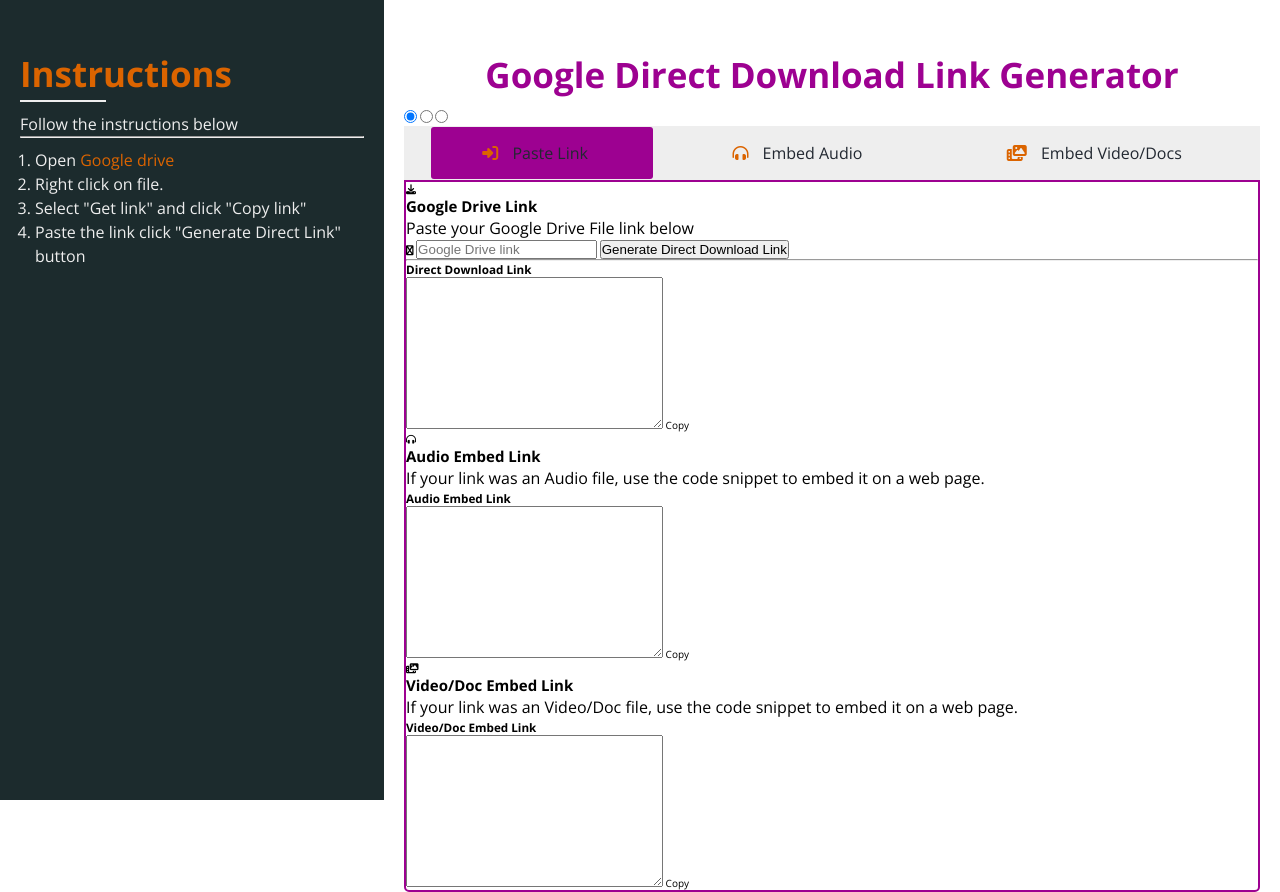
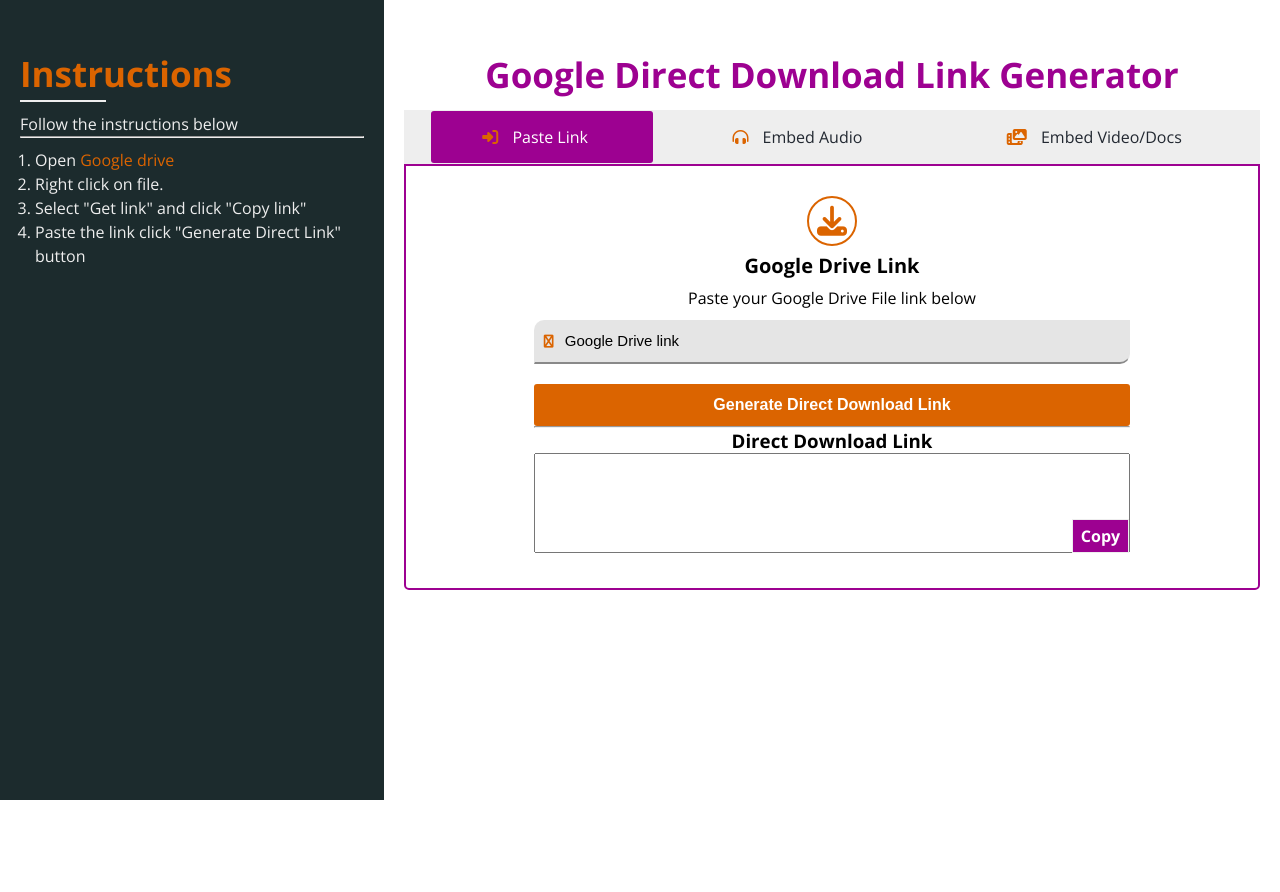
Before and after one commit to FelipeEnne/Google-Drive-Link-Generator, a plain HTML site: page index.html in a window 1280 px wide. After the commit the page ends 800 px from the top, so only its background shows below. Drawn offline with nearby package versions, Linux system fonts and the light colour scheme.

Commit message:
finshi styles

```diff
--- a/styles.css
+++ b/styles.css
@@ -103,7 +103,7 @@
 }
 
 main input[type=radio] {
-  //display: none;
+  display: none;
 }
 
 main nav {
@@ -114,7 +114,7 @@
   padding: 5px;
   position: relative;
   background-color: var(--grey);
-  z-index: -1;
+  z-index: 1;
 }
 
 main nav label {
@@ -151,3 +151,212 @@
 #reset:checked ~ nav .slide {
   left: 68%;
 }
+
+#login:checked ~ nav label.login,
+#register:checked ~ nav label.register,
+#reset:checked ~ nav label.reset {
+  color: white;
+}
+
+.content {
+  display: none;
+}
+
+#login:checked ~ section .content-link {
+  display: block;
+}
+
+#register:checked ~ section .content-audio {
+  display: block;
+}
+
+#reset:checked ~ section .content-video {
+  display: block;
+  transform: translateX(0);
+}
+
+section .content {
+  margin: 3rem auto;
+  text-align: center;
+}
+
+.content > i {
+  font-size: 3rem;
+  color: var(--color-sec);
+  border: 2px solid;
+  padding: .8rem;
+  border-radius: 5rem;
+}
+
+.content h2 {
+  font-size: 2rem;
+  line-height: 2;
+  padding: 0 1rem;
+  position: relative;
+}
+
+.content h2:before {
+  content: "";
+  position: absolute;
+  left: 28%;
+  top: 50%;
+  width: 2%;
+  height: 1px;
+  background-color: var(--color-dark-grey);
+  transform: translateY(-50%);
+}
+
+.content h2:after {
+  content: "";
+  position: absolute;
+  right: 28%;
+  top: 50%;
+  width: 2%;
+  height: 1px;
+  background-color: var(--color-dark-grey);
+  transform: translateY(-50%);
+}
+
+
+.content p {
+  padding-bottom: 1rem;
+}
+
+.content form {
+  width: 70%;
+  margin: 0 auto;
+  display: flex;
+  flex-direction: column;
+}
+
+.content form label {
+  position: relative;
+  margin: 0 auto;
+  width: 100%;
+}
+
+.content form label input {
+  display: block;
+  width: 100%;
+  padding: 1.3rem 3rem;
+  border: 1px solid transparent;
+  border-radius: 10px 0 10px 0;
+  border-bottom: 2px solid rgba(0,0,0,.4);
+  margin-bottom: 2rem;
+  background-color: rgba(0,0,0,.1);
+  outline: none;
+  color: var(--color-dark-grey);
+  transition: all .3s;
+}
+
+.content form label input:focus:invalid {
+  font-size: 1.6rem;
+  border-bottom: 2px solid var(--color-sec);
+}
+
+.content form label input:valid {
+  font-size: 1.6rem;
+  border-bottom: 2px solid green;
+  background-color: #E8F0FE;
+}
+.content form i {
+  position: absolute;
+  left: 1rem;
+  top: 1.5rem;
+  font-size: 1.3rem;
+  color: var(--color-sec);
+}
+
+::placeholder {
+  color: var(--color-dark-grey);
+  font-size: 1.5rem;
+}
+
+.embed-code {
+  font-size: 1.6rem;
+  position: relative;
+}
+
+.content form textarea {
+  width: 100%;
+  height: 10rem;
+  outline: none;
+  font-size: 1.6rem;
+  font-family: inherit;
+}
+
+
+.embed-code span {
+  position: absolute;
+  right: 1px;
+  bottom: 5px;
+  font-size: 1.6rem;
+  font-weight: bold;
+  color: #fff;
+  background-color: var(--color-primary);
+  padding: 5px 8px;
+  border: 1px solid #eee;
+  cursor: pointer;
+  transition: all .3s;
+}
+
+.embed-code span:hover {
+  font-size: 1.8rem;
+}
+
+.content .btn {
+  padding: 1.2rem;
+  font-size: 1.6rem;
+  font-weight: 700;
+  background-color: var(--color-sec);
+  outline: none;
+  border: none;
+  border-radius: 3px;
+  color: white;
+  cursor: pointer;
+  /* box-shadow: 0 1rem 2rem rgba(0,0,0,.3); */
+  transition: all .3s;
+}
+
+.content .btn:hover {
+  transform: translateY(-3px);
+  background-color: var(--color-primary);
+}
+
+button.clear {
+  font-size: 1.6rem;
+  color: #fff;
+  background-color: red;
+  padding: .8rem;
+  margin-top: 1rem;
+  font-weight: 700;
+  outline: none;
+  border: none;
+  border-radius: 3px;
+  cursor: pointer;
+  transition: all .3s;
+}
+
+button.clear:hover {
+  background-color: orangered;
+}
+
+/* MEDIA QUERIES */
+@media screen and (max-width: 750px) {
+  .main-container {
+      display: flex;
+      flex-direction: column-reverse;
+  }
+  .instructions {
+      width: 100%;
+  }
+
+  .download-link {
+      width: 100%;
+      padding-bottom: 20px;
+  }
+  .download-link h1 {
+      font-size: 3rem;
+      line-height: 1;
+  }
+}
```
